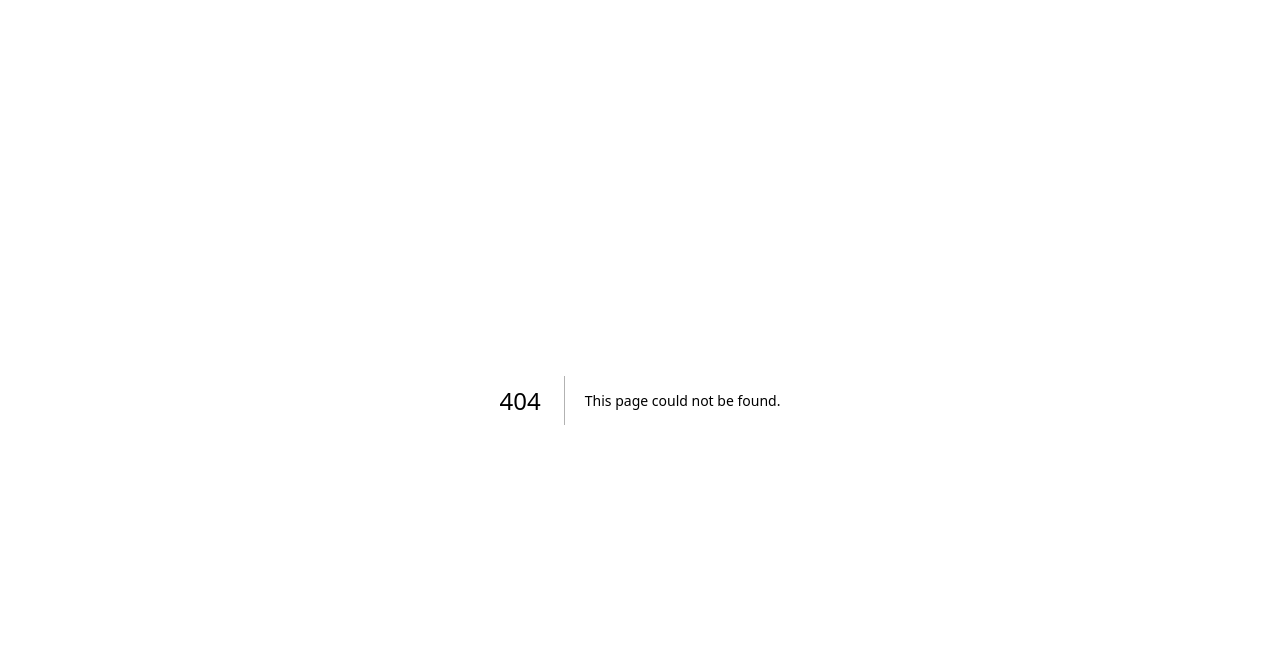
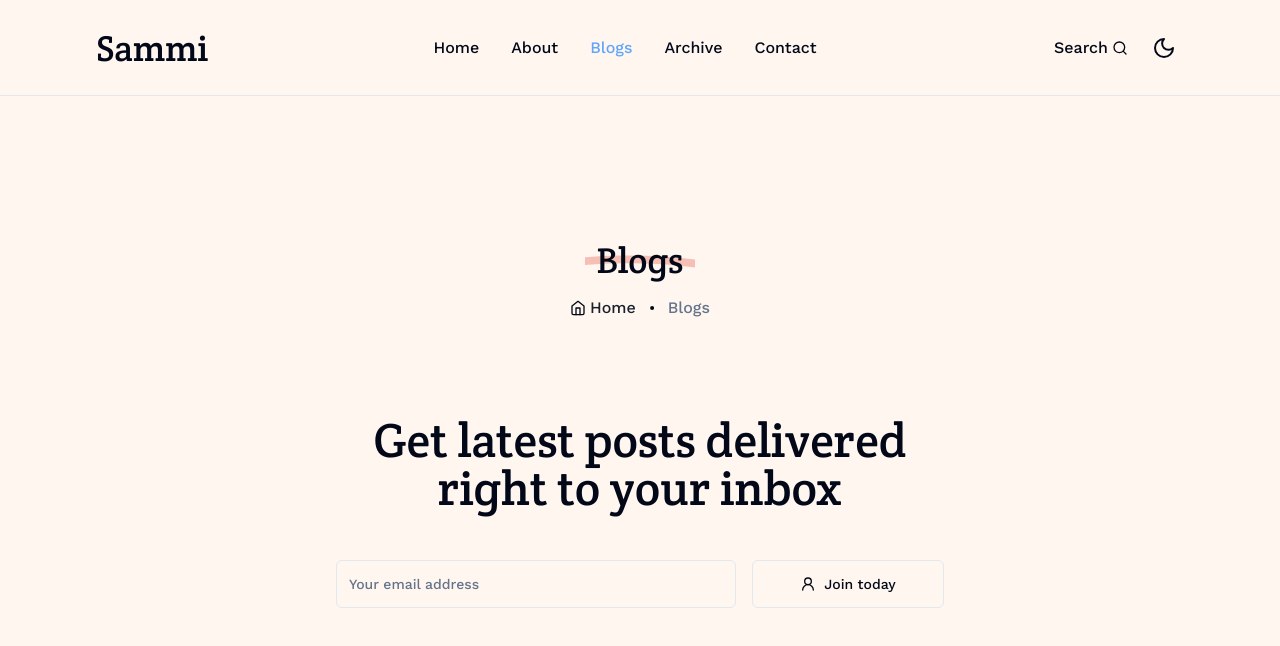
Before and after one commit to OnlineAzamat/blog-app, a Next.js app: page /blogs in a window 1280 px wide. Before the commit this address had no page. Shown: the top 646 px of the page. Built offline with nearby package versions, Linux system fonts and the light colour scheme.

Commit message:
add blogs page

```diff
--- /dev/null
+++ b/app/(root)/blogs/page.tsx
@@ -0,0 +1,24 @@
+import { Dot, Home } from "lucide-react"
+import Link from "next/link"
+
+function BlogsPage() {
+  return (
+    <div className="max-w-6xl mx-auto">
+      <div className="relative min-h-[40vh] flex items-center justify-end flex-col">
+        <h2 className="text-center text-4xl section-title font-creteRound"><span>Blogs</span></h2>
+
+        <div className="flex gap-1 items-center mt-4">
+          <Home className="w-4 h-4" />
+          <Link
+            href={'/'}
+            className="opacity-90 hover:underline hover:opacity-100"
+          >Home</Link>
+          <Dot />
+          <p className="text-muted-foreground">Blogs</p>
+        </div>
+      </div>
+    </div>
+  )
+}
+
+export default BlogsPage
```
